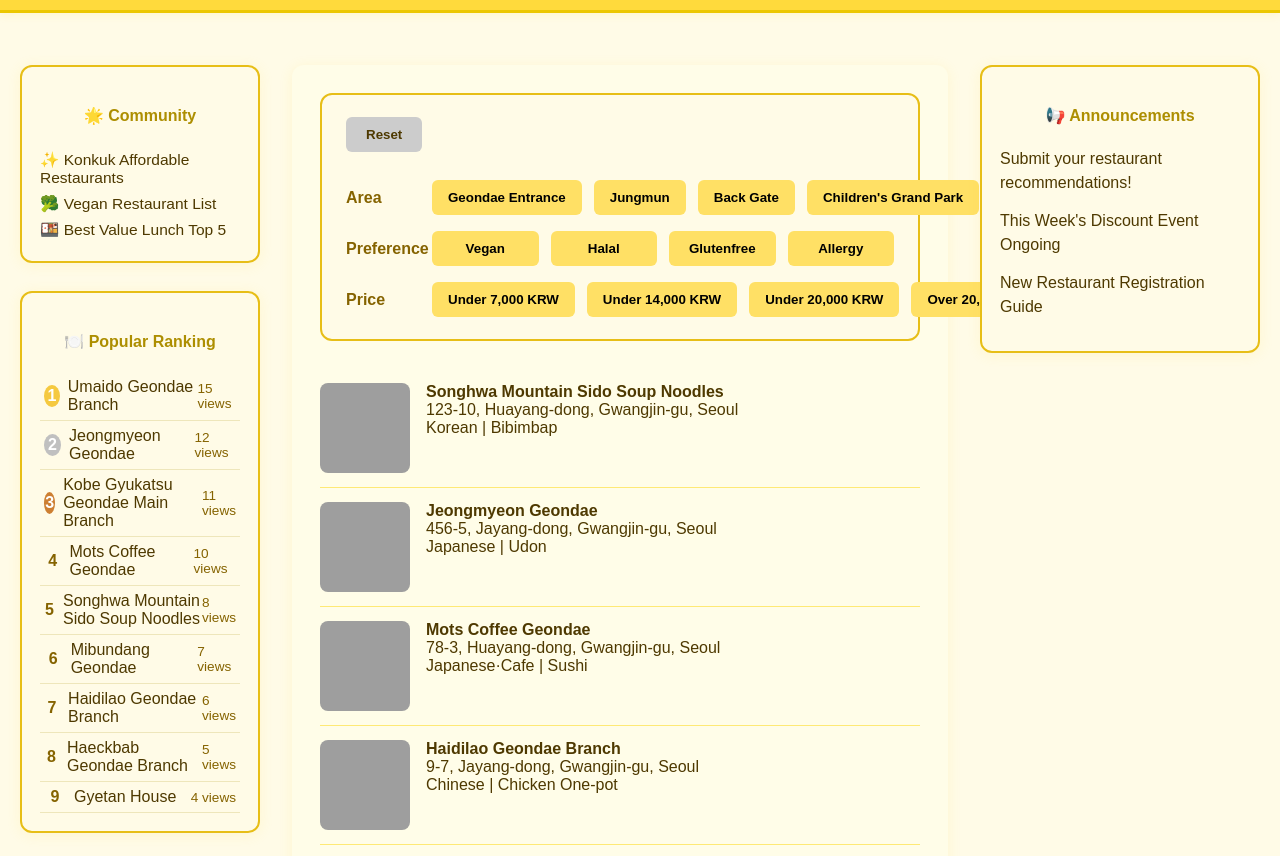
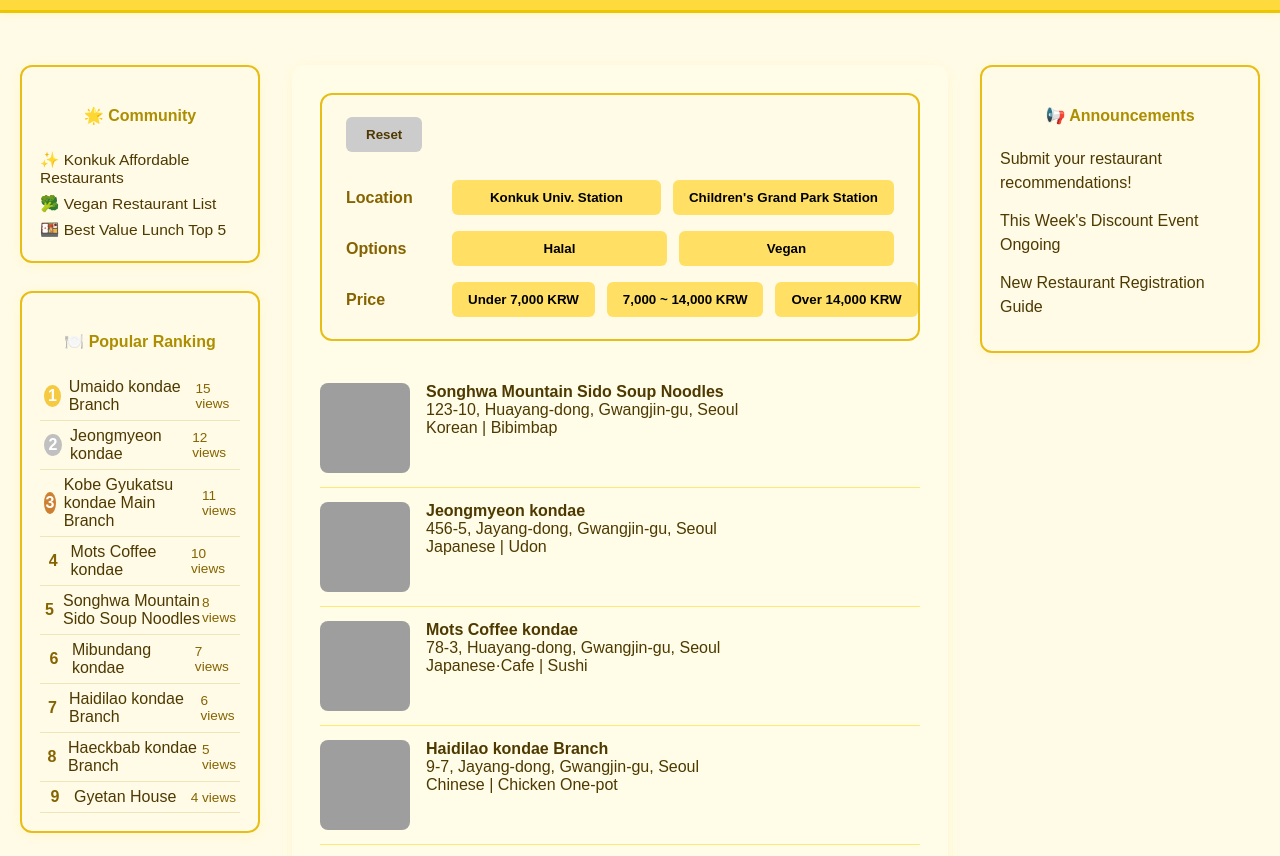
Before and after one commit to kidk7/kidk7.github.io, a plain HTML site: page index.html in a window 1280 px wide. Shown: the part 95-951 px from the top of the page. Drawn offline with Linux system fonts and the light colour scheme; grey boxes are pictures that could not be loaded.

Commit message:
Update index.html

```diff
--- a/index.html
+++ b/index.html
@@ -47,7 +47,6 @@
   .header-right {display:flex;gap:16px;align-items:center;position:static;}
   .header-link {color:#ad8e01;font-weight:650;text-decoration:none;font-size:1rem;
     padding:6px 12px;border-radius:6px;background:#fffde8;box-shadow:0 1px 3px rgba(0,0,0,0.1);cursor:pointer;}
-  /* Styles carried over as is */
   #mainWrapper{display:flex;max-width:1400px;margin:0 auto;gap:32px;align-items:flex-start;margin-top:160px;padding:0 20px;}
   #sideBar{display:flex;flex-direction:column;gap:28px;width:240px;}
   #communityBox,#rankingBox,#noticeBox{background:#fffbe7;border:2px solid #e7be17;border-radius:12px;padding:18px;box-shadow:0 2px 14px rgba(255,220,70,0.14);}
@@ -71,7 +70,7 @@
   .filter-top button{background:#ffe065;color:#856300;font-weight:600;padding:10px 20px;border:none;border-radius:6px;cursor:pointer;flex:none;}
   #resetBtn{background:#cccccc;color:#4e3900;padding:10px 20px;}
   .filter-group{display:flex;gap:16px;}
-  .filter-title{width:70px;font-weight:bold;color:#856300;white-space:nowrap;flex-shrink:0;display:flex;align-items:center;}
+  .filter-title{width:90px;font-weight:bold;color:#856300;white-space:nowrap;flex-shrink:0;display:flex;align-items:center;}
   .filter-bar{display:flex;gap:12px;flex:1;}
   .filter-bar button{flex:1;padding:10px 16px;background:#ffe065;border:none;border-radius:6px;cursor:pointer;font-weight:600;white-space:nowrap;}
   .filter-bar button.active{background:#ffe998;color:#d5ad00;}
@@ -100,7 +99,6 @@
     </div>
     <span id="siteName">yum.chive</span>
     <div class="header-right">
-      <!-- Login element removed -->
       <a href="#" class="header-link">Customer Service</a>
     </div>
   </div>
@@ -130,97 +128,83 @@
 <script>
 const WHITE_IMG="https://via.placeholder.com/80x80/FFFFFF/FFFFFF?text=+";
 const data={
-"Geondae Entrance":[
+"Kondae":[
 {name:"Songhwa Mountain Sido Soup Noodles",menu:"Bibimbap",addr:"123-10, Huayang-dong, Gwangjin-gu, Seoul",type:"Korean",
 img:"https://ldb-phinf.pstatic.net/20171222_273/1513909993152wbpV8_JPEG/fM-4sk2LkYUe0jmd83plu51X.JPG.jpg",tags:["vegan"]},
-{name:"Jeongmyeon Geondae",menu:"Udon",addr:"456-5, Jayang-dong, Gwangjin-gu, Seoul",type:"Japanese",
+{name:"Jeongmyeon kondae",menu:"Udon",addr:"456-5, Jayang-dong, Gwangjin-gu, Seoul",type:"Japanese",
 img:"https://ldb-phinf.pstatic.net/20221105_150/1667640635518fdmMX_JPEG/01_%25BE%25D7%25BC%25C7%25C4%25C6-6.jpg",tags:[]},
-{name:"Mots Coffee Geondae",menu:"Sushi",addr:"78-3, Huayang-dong, Gwangjin-gu, Seoul",type:"Japanese·Cafe",
+{name:"Mots Coffee kondae",menu:"Sushi",addr:"78-3, Huayang-dong, Gwangjin-gu, Seoul",type:"Japanese·Cafe",
 img:"https://ldb-phinf.pstatic.net/20240910_185/1725956101822qU4L5_JPEG/KakaoTalk_Photo_2023-01-31-13-38-33.jpeg",tags:["vegan","under10k"]},
-{name:"Haidilao Geondae Branch",menu:"Chicken One-pot",addr:"9-7, Jayang-dong, Gwangjin-gu, Seoul",type:"Chinese",
+{name:"Haidilao kondae Branch",menu:"Chicken One-pot",addr:"9-7, Jayang-dong, Gwangjin-gu, Seoul",type:"Chinese",
 img:"https://naverbooking-phinf.pstatic.net/20231025_91/1698209935312gkRt7_JPEG/%25CB%25EF%25D3%25DE%25EF%25C1.jpg",tags:["halal"]},
-{name:"Umaido Geondae Branch",menu:"Carbonara",addr:"6-8, Gunja Station Road, Gwangjin-gu, Seoul",type:"Western",
+{name:"Umaido kondae Branch",menu:"Carbonara",addr:"6-8, Gunja Station Road, Gwangjin-gu, Seoul",type:"Western",
 img:"https://ldb-phinf.pstatic.net/20250508_188/1746671048632zEGis_PNG/1000058982.png",tags:[]},
-{name:"Mibundang Geondae",menu:"Steak",addr:"20-11, Neungdong-ro, Gwangjin-gu, Seoul",type:"Western",
+{name:"Mibundang kondae",menu:"Steak",addr:"20-11, Neungdong-ro, Gwangjin-gu, Seoul",type:"Western",
 img:"https://ldb-phinf.pstatic.net/20240312_21/1710250327869PUFrG_JPEG/IMG_0124.jpeg",tags:["glutenfree"]},
 {name:"Gyetan House",menu:"Jjamppong",addr:"11-4, Children's Grand Park Road, Gwangjin-gu, Seoul",type:"Chinese",
 img:"https://pup-review-phinf.pstatic.net/MjAyNTA4MDNfMzYg/MDAxNzU0MjA5MDM4NjA0.JPEG/1000061462.jpg",tags:[]},
-{name:"Haeckbab Geondae Branch",menu:"Tonkatsu",addr:"15-2, Konkuk University Road, Gwangjin-gu, Seoul",type:"Japanese",
+{name:"Haeckbab kondae Branch",menu:"Tonkatsu",addr:"15-2, Konkuk University Road, Gwangjin-gu, Seoul",type:"Japanese",
 img:"https://ldb-phinf.pstatic.net/20250424_271/1745462663087VrIBz_JPEG/14.jpg",tags:["vegan","under10k"]},
-{name:"Kobe Gyukatsu Geondae Main Branch",menu:"Bibimbap",addr:"122-6, Jayang-ro, Gwangjin-gu, Seoul",type:"Korean",
+{name:"Kobe Gyukatsu kondae Main Branch",menu:"Bibimbap",addr:"122-6, Jayang-ro, Gwangjin-gu, Seoul",type:"Korean",
 img:"https://ldb-phinf.pstatic.net/20230329_272/1680084605093YCtTI_JPEG/KakaoTalk_20230329_174932601_04.jpg",tags:[]}
 ],
-"Jungmun":[
-{name:"Dujjim Geondae Branch",menu:"Steamed Chicken",addr:"12-3, Junggok-dong, Gwangjin-gu, Seoul",type:"Korean",img:WHITE_IMG,tags:[]},
-{name:"Jeongmyeon Noodles",menu:"Noodles",addr:"8-9, Junggok-dong, Gwangjin-gu, Seoul",type:"Korean",img:WHITE_IMG,tags:[]},
-{name:"My Steamed Chicken Konkuk Branch",menu:"Dak Galbi",addr:"14-1, Gunja-dong, Gwangjin-gu, Seoul",type:"Korean",img:WHITE_IMG,tags:[]}
-],
-"Back Gate":[
-{name:"Sihongssu Geondae",menu:"Fried Rice",addr:"112-5, Back Gate Road, Gwangjin-gu, Seoul",type:"Chinese",
-img:"https://ldb-phinf.pstatic.net/20220712_282/16576252274583ilfO_JPEG/2AA67F98-63C8-482B-A6B3-7E3DAD363062.jpeg",tags:[]},
-{name:"Saeroyi Geondae",menu:"Burger",addr:"130-2, Back Gate Road, Gwangjin-gu, Seoul",type:"Burger",img:WHITE_IMG,tags:[]},
-{name:"Rabbit Hole Burger Company Geondae",menu:"Handmade Burger",addr:"18-7, Back Gate Street, Gwangjin-gu, Seoul",type:"Burger",img:WHITE_IMG,tags:["under10k"]}
-],
-"Children's Grand Park":[
+"Children's Grand Park Station":[
 {name:"Aplus Lamb Gunja Branch",menu:"Grilled Lamb",addr:"50-1, Gunja-dong, Gwangjin-gu, Seoul",type:"Western",img:WHITE_IMG,tags:[]},
 {name:"Supersliders",menu:"Burger",addr:"15-6, Children's Grand Park Road, Gwangjin-gu, Seoul",type:"Burger",img:WHITE_IMG,tags:["under10k"]},
 {name:"Honda Ramen",menu:"Ramen",addr:"20-4, Jayang-dong, Gwangjin-gu, Seoul",type:"Japanese",img:WHITE_IMG,tags:[]},
 {name:"Cho Ramen",menu:"Ramen",addr:"22-8, Children's Grand Park Road, Gwangjin-gu, Seoul",type:"Japanese",img:WHITE_IMG,tags:["glutenfree"]},
-{name:"Kkua Geondae Branch",menu:"Vietnamese Pho",addr:"88-9, Gwangjin-ro, Gwangjin-gu, Seoul",type:"Asian",img:WHITE_IMG,tags:["vegan"]},
-{name:"Omakase Osai Sushi Geondae Main Branch",menu:"Sushi",addr:"77-12, Gunja Station Road, Gwangjin-gu, Seoul",type:"Japanese",img:WHITE_IMG,tags:[]}
+{name:"Kkua kondae Branch",menu:"Vietnamese Pho",addr:"88-9, Gwangjin-ro, Gwangjin-gu, Seoul",type:"Asian",img:WHITE_IMG,tags:["vegan"]},
+{name:"Omakase Osai Sushi kondae Main Branch",menu:"Sushi",addr:"77-12, Gunja Station Road, Gwangjin-gu, Seoul",type:"Japanese",img:WHITE_IMG,tags:[]}
 ]
 };
-
 let currentCategory = "";
 let currentDietTags = [];
 let currentPrice = "";
 
+// 필터 함수 수정 (가격 필터 로직 반영)
 function filterRestaurants(){
   let list=[];
   if(!currentCategory){list=Object.values(data).flat();}
   else{list=data[currentCategory]||[];}
+
   if(currentDietTags.length) list=list.filter(r=>currentDietTags.every(tag=>r.tags.includes(tag)));
+
   if(currentPrice){
     list=list.filter(r=>{
-      if(currentPrice==="under7k") return r.tags.includes("under10k");
-      if(currentPrice==="under14k") return r.tags.includes("under10k");
-      if(currentPrice==="under20k") return r.tags.includes("under20k");
-      if(currentPrice==="over20k") return !r.tags.includes("under20k");
+      if(currentPrice==="under7k") return r.tags.includes("under10k"); // 기존 under10k 태그 사용
+      if(currentPrice==="7kto14k") return !r.tags.includes("under10k") && (r.tags.includes("under14k")||r.tags.includes("under10k"));
+      if(currentPrice==="over14k") return !r.tags.includes("under14k") && !r.tags.includes("under10k");
       return true;
     });
   }
+
   return list;
 }
 
-// Dummy data for visit counts to simulate server response
-// In real implementation, fetch this data from the server API
+// 방문수 관련 기존코드 유지
 let visitCounts = {
   "Songhwa Mountain Sido Soup Noodles": 8,
-  "Jeongmyeon Geondae": 12,
-  "Mots Coffee Geondae": 10,
-  "Haidilao Geondae Branch": 6,
-  "Umaido Geondae Branch": 15,
-  "Mibundang Geondae": 7,
+  "Jeongmyeon kondae": 12,
+  "Mots Coffee kondae": 10,
+  "Haidilao kondae Branch": 6,
+  "Umaido kondae Branch": 15,
+  "Mibundang kondae": 7,
   "Gyetan House": 4,
-  "Haeckbab Geondae Branch": 5,
-  "Kobe Gyukatsu Geondae Main Branch": 11,
-  // Add others as needed
+  "Haeckbab kondae Branch": 5,
+  "Kobe Gyukatsu kondae Main Branch": 11,
 };
 
-// Simulate sending visit count increment to server
 async function sendVisitCountToServer(restaurantName){
   return new Promise(resolve => {
     setTimeout(() => {
       if(visitCounts[restaurantName] === undefined) visitCounts[restaurantName] = 1;
       else visitCounts[restaurantName]++;
       resolve();
-    }, 100); // Simulate network delay
+    }, 100);
   });
 }
 
-// Simulate fetching visit counts from server
 async function fetchVisitCountsFromServer(){
-  // In real implementation, fetch from server API
   return new Promise(resolve => {
     setTimeout(() => resolve(visitCounts), 100);
   });
@@ -294,24 +278,23 @@ function renderRestaurants(){
       <button id="resetBtn">Reset</button>
     </div>
     <div class="filter-group">
-      <div class="filter-title">Area</div>
+      <div class="filter-title">Location</div>
       <div class="filter-bar" id="categoryBar">
-        ${["Geondae Entrance","Jungmun","Back Gate","Children's Grand Park"].map(cat=>`<button class="${currentCategory===cat?'active':''}" data-cat="${cat}">${cat}</button>`).join("")}
+        ${["Konkuk Univ. Station","Children's Grand Park Station"].map(cat=>`<button class="${currentCategory===cat?'active':''}" data-cat="${cat}">${cat}</button>`).join("")}
       </div>
     </div>
     <div class="filter-group">
-      <div class="filter-title">Preference</div>
+      <div class="filter-title">Options</div>
       <div class="filter-bar" id="dietBar">
-        ${["vegan","halal","glutenfree","allergy"].map(tag=>`<button class="${currentDietTags.includes(tag)?'active':''}" data-tag="${tag}">${tag.charAt(0).toUpperCase()+tag.slice(1)}</button>`).join("")}
+        ${["halal","vegan"].map(tag=>`<button class="${currentDietTags.includes(tag)?'active':''}" data-tag="${tag}">${tag.charAt(0).toUpperCase()+tag.slice(1)}</button>`).join("")}
       </div>
     </div>
     <div class="filter-group">
       <div class="filter-title">Price</div>
       <div class="filter-bar" id="priceBar">
         <button class="${currentPrice==="under7k" ? "active" : ""}" data-price="under7k">Under 7,000 KRW</button>
-        <button class="${currentPrice==="under14k" ? "active" : ""}" data-price="under14k">Under 14,000 KRW</button>
-        <button class="${currentPrice==="under20k" ? "active" : ""}" data-price="under20k">Under 20,000 KRW</button>
-        <button class="${currentPrice==="over20k" ? "active" : ""}" data-price="over20k">Over 20,000 KRW</button>
+        <button class="${currentPrice==="7kto14k" ? "active" : ""}" data-price="7kto14k">7,000 ~ 14,000 KRW</button>
+        <button class="${currentPrice==="over14k" ? "active" : ""}" data-price="over14k">Over 14,000 KRW</button>
       </div>
     </div>
   </div>
@@ -396,7 +379,6 @@ document.getElementById("siteName").onclick = () => {
   renderRestaurants();
 };
 
-// Initialize on page load
 (async () => {
   visitCounts = await fetchVisitCountsFromServer();
   updateRanking();
```
